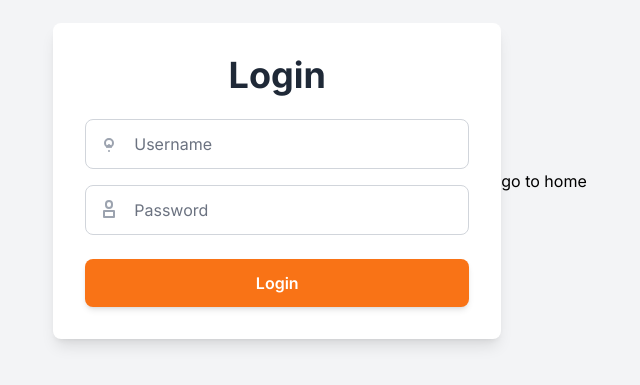
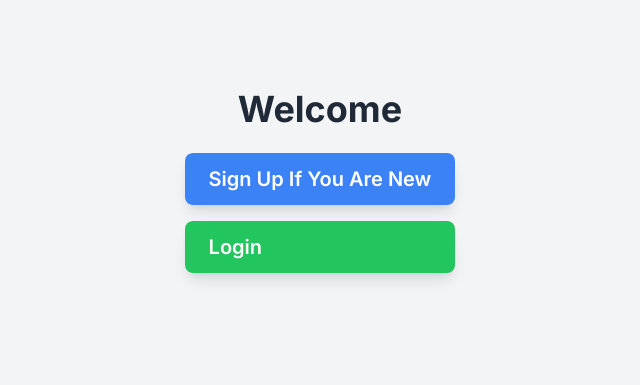
Before and after one commit to nedbot1/restaurantApp_frontend, a Next.js app: page / in a window 1280 px wide. Shown: the part 219-604 px from the top of the page, without its empty margins (320-960 px from the left). Built offline with nearby package versions, Linux system fonts and the light colour scheme.

Commit message:
updated home page.js

```diff
--- a/app/component/button.tsx
+++ b/app/component/button.tsx
@@ -4,6 +4,7 @@ type EndSessionButtonProps = {
   session_id: string;
   isPaid: boolean;
   order_id: string
+  onClose: any
   onStatusChange: (id: string) => void;
 }
 
@@ -12,7 +13,8 @@ const Button: React.FC<EndSessionButtonProps> = ({
   session_id,
   isPaid,
   onStatusChange,
-  order_id
+  order_id,
+  onClose
 }) => {
   const [loading, setLoading] = useState(false);
   const [error, setError] = useState<string | null>(null);
@@ -31,7 +33,7 @@ const Button: React.FC<EndSessionButtonProps> = ({
   return (
     <div>
       <button
-        className={"py-2 px-4 rounded font-bold transition duration-200  text-white"}
+        className={"py-2 px-4 rounded font-bold transition duration-200  text-black"}
         onClick={handlePaid}
         disabled={loading}
       >
--- a/app/page.tsx
+++ b/app/page.tsx
@@ -1,95 +1,21 @@
-"use client";
-
-import { useState } from "react";
-import axios from "axios";
-import { useRouter } from "next/navigation";
 import Link from "next/link";
 
-export default function Login() {
-  const [username, setUsername] = useState("");
-  const [password, setPassword] = useState("");
-  const [error, setError] = useState("")
- const router = useRouter();
-  const handleLogin = async () => {
-    try {
-      const { data } = await axios.post(
-        "http://localhost:4000/api/auth/login",
-        { username, password }
-      );
-      localStorage.setItem("accessToken", data.accessToken);
-      router.push("/page/dashboard");
-    } catch (error: any) {
-      if (error.response)
-      {
-        setError(error.response.data.message)
-      }
-      else {
-      setError("something went wrong")
-      }
-    }
-  };
-
+export default function LandingPage() {
   return (
-    <div className="flex h-screen justify-center items-center bg-gray-100">
-      <div className="max-w-md w-full p-8 bg-white rounded-lg shadow-lg">
-        <h2 className="text-4xl font-bold text-center text-gray-800 mb-6">
-          Login
-        </h2>
-        <div className="relative mb-4">
-          <input
-            placeholder="Username"
-            onChange={(e) => setUsername(e.target.value)}
-            className="w-full p-3 pl-12 text-base border border-gray-300 rounded-lg focus:ring-2 focus:ring-orange-500 focus:outline-none text-gray-800 placeholder-gray-500"
-            type="text"
-          />
-          <svg
-            className="absolute left-3 top-3 h-6 w-6 text-gray-400"
-            xmlns="http://www.w3.org/2000/svg"
-            fill="none"
-            viewBox="0 0 24 24"
-            stroke="currentColor"
-          >
-            <path
-              strokeLinecap="round"
-              strokeLinejoin="round"
-              strokeWidth={2}
-              d="M16 12a4 4 0 11-8 0 4 4 0 018 0zM12 14l-2 2m4 0l-2-2m0 0v2m0 4h.01"
-            />
-          </svg>
-        </div>
-        <div className="relative mb-6">
-          <input
-            placeholder="Password"
-            type="password"
-            onChange={(e) => setPassword(e.target.value)}
-            className="w-full p-3 pl-12 text-base border border-gray-300 rounded-lg focus:ring-2 focus:ring-orange-500 focus:outline-none text-gray-800 placeholder-gray-500"
-          />
-          <svg
-            className="absolute left-3 top-3 h-6 w-6 text-gray-400"
-            xmlns="http://www.w3.org/2000/svg"
-            fill="none"
-            viewBox="0 0 24 24"
-            stroke="currentColor"
-          >
-            <path
-              strokeLinecap="round"
-              strokeLinejoin="round"
-              strokeWidth={2}
-              d="M12 11c1.66 0 3-1.34 3-3V7a3 3 0 10-6 0v1c0 1.66 1.34 3 3 3zM7 14h10v6H7v-6z"
-            />
-          </svg>
-        </div>
-        <button
-          onClick={handleLogin}
-          className="w-full bg-orange-500 hover:bg-orange-600 text-white font-semibold py-3 px-4 rounded-lg shadow-md transition duration-200 ease-in-out transform hover:scale-105"
+    <div className="flex flex-col items-center justify-center min-h-screen bg-gray-100">
+      <h1 className="text-4xl font-bold text-gray-800 mb-6">Welcome</h1>
+      <div className="flex flex-col gap-4">
+        <Link
+          href={"/page/signUp"}
+          className="bg-blue-500 text-white font-semibold py-3 px-6 rounded-lg shadow-lg hover:bg-blue-600 transition duration-300"
         >
-          Login
-        </button>
-        {error && <div className="mb-4 text-red-500 text-sm">{error}</div>}
-      </div>
-      <div>
-        <Link href={"/page/home"}>
-          go to home
+          <h1 className="text-xl">Sign Up If You Are New</h1>
+        </Link>
+        <Link
+          href={"/page/login"}
+          className="bg-green-500 text-white font-semibold py-3 px-6 rounded-lg shadow-lg hover:bg-green-600 transition duration-300"
+        >
+          <h1 className="text-xl">Login</h1>
         </Link>
       </div>
     </div>
--- a/app/page/adminPage/page.tsx
+++ b/app/page/adminPage/page.tsx
@@ -120,6 +120,7 @@ import type { Order } from "@/app/type/type";
             isPaid={!!selectedOrder.payed_at}
             onStatusChange={() => updateOrderStatus(selectedOrder.id)}
             order_id={selectedOrder.id}
+            onClose={closeModal}
           />
         )}
       </Modal>
--- a/app/page/home/page.tsx
+++ b/app/page/home/page.tsx
@@ -1,6 +1,7 @@
 "use client";
 
 import { useState, useEffect } from "react";
+import { useSearchParams } from "next/navigation";
 import React from "react";
 import { fetchMenu, fetchTable } from "@/app/services/services";
 import type {
@@ -11,9 +12,14 @@ import type {
 } from "@/app/type/type";
 
 export default function Homepage() {
+  const searchParams = useSearchParams();
+  const table_id = searchParams.get("table_id");
+  // console.log(table_id)
+  // Get the table_id from query parameters
+
   const [tables, setTables] = useState<table[]>([]);
   const [dishes, setDishes] = useState<menu[]>([]);
-  const [selectedTable, setSelectedTable] = useState<table | null>(null);
+  const [selectedTable, setSelectedTable] = useState<string | null>(null);
   const [cart, setCart] = useState<{
     [key: string]: { dish: menu; quantity: number; totalPrice: number };
   }>({});
@@ -21,16 +27,12 @@ export default function Homepage() {
   const [totalAmount, setTotalAmount] = useState<number>(0);
   const [SessionEndTime, setSessionEndTime] = useState<Date | null>(null);
 
-
-  // Fetch tables data
-  const loadTable = async () => {
-    try {
-      const data = await fetchTable();
-      setTables(data.data);
-    } catch (error) {
-      console.error("error fetching tables", error);
-    }
-  };
+  useEffect(() => {
+    if (table_id) {
+      handleTableClick(table_id);
+       // Fetch menu based on table_id
+      fetchMenu();    }
+  }, [table_id]);
 
   // Fetch menu data
   const loadMenu = async () => {
@@ -43,22 +45,14 @@ export default function Homepage() {
     }
   };
 
-  // Trigger fetching of tables and menus when the component mounts
   useEffect(() => {
-    loadTable();
-  }, []);
-
-  useEffect(() => {
-    // if (sessionToken) {
-    //   console.log("session_token", sessionToken);
-    // }
   }, [sessionToken]);
 
   // Handle table selection and load the menu for that table
-  const handleTableClick = (table: table) => {
+  const handleTableClick = (table: string) => {
     setSelectedTable(table);
-    // console.log("my table data", table);
-    loadMenu(); // Simulate the user scanning the QR code and loading the menu
+    startSession(table)
+    loadMenu();
   };
 
   const startSession = async (tableId: string) => {
@@ -73,7 +67,7 @@ export default function Homepage() {
       );
       const { data } = await response.json();
       setSessionToken(data);
-      setSessionEndTime(new Date(data.end_time));// Save session token to track the session
+      setSessionEndTime(new Date(data.end_time)); // Save session token to track the session
     } catch (error) {
       console.error("Error starting session:", error);
     }
@@ -160,11 +154,14 @@ const handleSubmitOrder = async () => {
     console.log(orderToSubmit, "order being submitted");
 
     try {
-    const response = await fetch(`${process.env.NEXT_PUBLIC_API_URL}/api/orders`, {
+      const response = await fetch(
+        `${process.env.NEXT_PUBLIC_API_URL}/api/orders`,
+        {
           method: "POST",
           headers: { "Content-Type": "application/json" },
           body: JSON.stringify({ order: orderToSubmit }), // Send the constructed order
-    });
+        }
+      );
 
       const data = await response.json();
 
@@ -183,33 +180,12 @@ const handleSubmitOrder = async () => {
     }
   };
 
-
   return (
     <div className="min-h-screen bg-gray-100 p-6">
-      {!selectedTable && (
-        <div className="flex flex-wrap justify-center mb-8">
-          {tables.map((item, index) => (
-            <button
-              key={index}
-              onClick={() => {
-                startSession(item.id);
-                handleTableClick(item);
-              }}
-              className="bg-white rounded-lg shadow-lg p-6 m-4 w-full max-w-xs transform transition-transform hover:scale-105 hover:shadow-xl duration-300"
-            >
-              <h1 className="text-3xl font-semibold text-gray-800 mb-2">
-                {`Table ${item.table_number}`}
-              </h1>
-              <p className="text-xl text-gray-600">{`QR Code: ${item.id}`}</p>
-            </button>
-          ))}
-        </div>
-      )}
-
       {selectedTable && (
         <div className="">
           <h2 className="text-4xl font-bold text-gray-900 mb-6 text-center">
-            Menu for Table {selectedTable.table_number}
+            Menu for Table
           </h2>
           <div className="overflow-x-auto">
             <div className="inline-flex space-x-6 p-4">
--- /dev/null
+++ b/app/page/login/page.tsx
@@ -0,0 +1,105 @@
+"use client";
+
+import { useState } from "react";
+import axios from "axios";
+import { useRouter } from "next/navigation";
+import Link from "next/link";
+
+export default function Login() {
+  const [username, setUsername] = useState("");
+  const [password, setPassword] = useState("");
+  const [error, setError] = useState("");
+  const router = useRouter();
+
+  const handleLogin = async () => {
+    try {
+      const response = await fetch(
+        `${process.env.NEXT_PUBLIC_API_URL}/accounts/login`,
+        {
+          method: "POST",
+          headers: {
+            "ngrok-skip-browser-warning": "true",
+            "Content-Type": "application/json",
+            Accept: "application/json",
+          },
+          body: JSON.stringify({ username, password }),
+        }
+      );
+
+      if (!response.ok) {
+        const errorData = await response.json();
+        throw new Error(errorData.message || "Something went wrong");
+      }
+
+      const data = await response.json();
+      localStorage.setItem("accessToken", data.accessToken);
+      router.push("/page/dashboard");
+    } catch (error: any) {
+      setError(error.message || "Something went wrong");
+    }
+  };
+
+  return (
+    <div className="flex h-screen justify-center items-center bg-gray-100">
+      <div className="max-w-md w-full p-8 bg-white rounded-lg shadow-lg">
+        <h2 className="text-4xl font-bold text-center text-gray-800 mb-6">
+          Login
+        </h2>
+        <div className="relative mb-4">
+          <input
+            placeholder="Username"
+            onChange={(e) => setUsername(e.target.value)}
+            className="w-full p-3 pl-12 text-base border border-gray-300 rounded-lg focus:ring-2 focus:ring-orange-500 focus:outline-none text-gray-800 placeholder-gray-500"
+            type="text"
+          />
+          <svg
+            className="absolute left-3 top-3 h-6 w-6 text-gray-400"
+            xmlns="http://www.w3.org/2000/svg"
+            fill="none"
+            viewBox="0 0 24 24"
+            stroke="currentColor"
+          >
+            <path
+              strokeLinecap="round"
+              strokeLinejoin="round"
+              strokeWidth={2}
+              d="M16 12a4 4 0 11-8 0 4 4 0 018 0zM12 14l-2 2m4 0l-2-2m0 0v2m0 4h.01"
+            />
+          </svg>
+        </div>
+        <div className="relative mb-6">
+          <input
+            placeholder="Password"
+            type="password"
+            onChange={(e) => setPassword(e.target.value)}
+            className="w-full p-3 pl-12 text-base border border-gray-300 rounded-lg focus:ring-2 focus:ring-orange-500 focus:outline-none text-gray-800 placeholder-gray-500"
+          />
+          <svg
+            className="absolute left-3 top-3 h-6 w-6 text-gray-400"
+            xmlns="http://www.w3.org/2000/svg"
+            fill="none"
+            viewBox="0 0 24 24"
+            stroke="currentColor"
+          >
+            <path
+              strokeLinecap="round"
+              strokeLinejoin="round"
+              strokeWidth={2}
+              d="M12 11c1.66 0 3-1.34 3-3V7a3 3 0 10-6 0v1c0 1.66 1.34 3 3 3zM7 14h10v6H7v-6z"
+            />
+          </svg>
+        </div>
+        <button
+          onClick={handleLogin}
+          className="w-full bg-orange-500 hover:bg-orange-600 text-white font-semibold py-3 px-4 rounded-lg shadow-md transition duration-200 ease-in-out transform hover:scale-105"
+        >
+          Login
+        </button>
+        {error && <div className="mb-4 text-red-500 text-sm">{error}</div>}
+      </div>
+      <div>
+        <Link href={"/page/home"}>go to home</Link>
+      </div>
+    </div>
+  );
+}
--- a/app/services/services.ts
+++ b/app/services/services.ts
@@ -105,7 +105,7 @@ export async function updatePayment(
     const response = await fetch(
       `${process.env.NEXT_PUBLIC_API_URL}/api/orders/${order_id}`,
       {
-        method: "PATCH", // PATCH is more appropriate for updates
+        method: "PUT", // PATCH is more appropriate for updates
         headers: {
           "ngrok-skip-browser-warning": "true",
           "Content-Type": "application/json",
```
Also changed, not shown: app/page/signUp/page.tsx (added, +9 -0 lines). Lines whose indentation alone changed are shown as unchanged.
